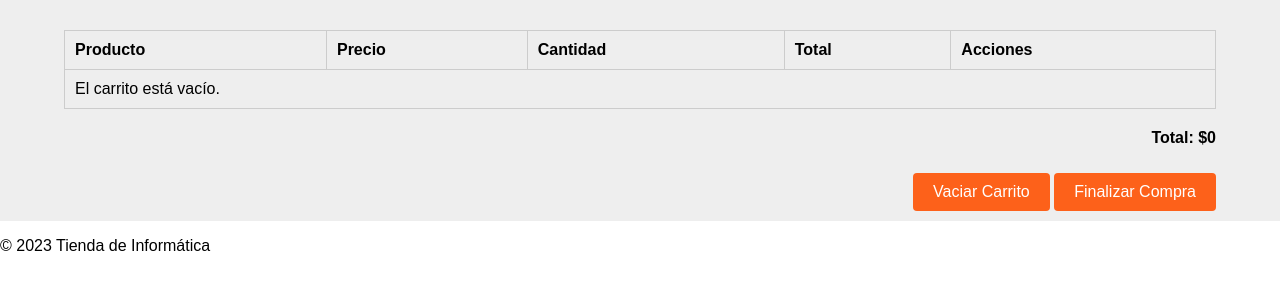
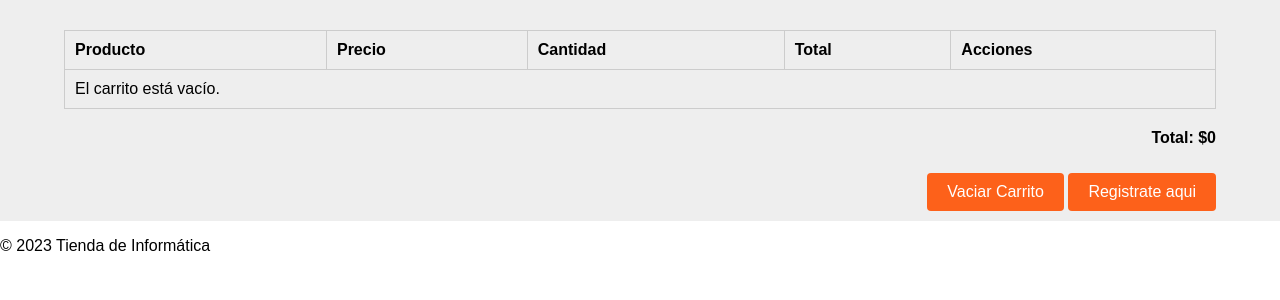
Before and after one commit to franlesk/Proyectogfinalprog1, a PHP site: page /carrito.php in a window 1280 px wide. Shown: the part 194-494 px from the top of the page. Run offline with PHP 8.4, Linux system fonts and the light colour scheme.

Commit message:
Carrito muestra o no botones con sesion activa

```diff
--- a/Tienda de informatica/Controladores/controller-categorias.php
+++ b/Tienda de informatica/Controladores/controller-categorias.php
@@ -32,7 +32,7 @@ if ($num_rows > 0) {
         echo '<div class="product">';
         echo '<img src="' . $fila['producto_foto'] . '" alt="' . $fila['producto_nombre'] . '">';
         echo '<p>' . $fila['producto_nombre'] . '</p>';
-        echo '<p>' . "Precio: " . $fila['producto_precio'] . '</p>';
+        echo '<p>' . "Precio: $" . $fila['producto_precio'] . '</p>';
         echo '<p>' . "Stock: " . $fila['producto_stock'] . '</p>';
 
         // Agregar al carrito
@@ -43,7 +43,7 @@ if ($num_rows > 0) {
         echo '<input type="hidden" name="producto_stock" value="' . $fila['producto_stock'] . '">';
 
         // Agregamos campo type number de entrada para la cantidad
-        echo '<label for="cantidad">Cantidad:</label>';
+        echo '<label for="cantidad">Cantidad: </label>';
         echo '<input type="number" class="campo_cantidad" id="cantidad" name="cantidad" value="0" min="1" max="' . $fila['producto_stock'] . '">';
 
         echo '<button class="button-carrito" type="submit" name="agregar_carrito">Añadir al carrito</button>';
--- a/Tienda de informatica/Front/carrito.php
+++ b/Tienda de informatica/Front/carrito.php
@@ -77,7 +77,16 @@ $productosEnCarrito = $carrito->obtenerProductos();
 
         <p>Total: $<?php echo $carrito->calcularTotal(); ?></p>
         <a href="../php/vaciar_carrito.php" class="boton_vaciar_carrito">Vaciar Carrito</a>
-        <a href="checkout.html">Finalizar Compra</a>
+        <?php
+
+        if (isset($_SESSION['usuario_id'])) {
+            echo '<a href="checkout.html">Finalizar Compra</a>';
+        }else {
+            echo '<a href="../php/registro.php">Registrate aqui</a>';
+        }
+        ?>
+
+
 
     </div>
 </div>
--- a/Tienda de informatica/Front/estilos/categorias.css
+++ b/Tienda de informatica/Front/estilos/categorias.css
@@ -63,8 +63,9 @@ body {
 }
 
 .button-carrito {
-  width: 60%;
-  height: 44px;
+  width: 40%;
+  height: 45px;
+  margin-left: 15px;
   font-size: 15px;
   color: white;
   background-color: #fd611a;
```
Also changed, not shown: Tienda de informatica/Front/categorias.php (+9 -4 lines).
